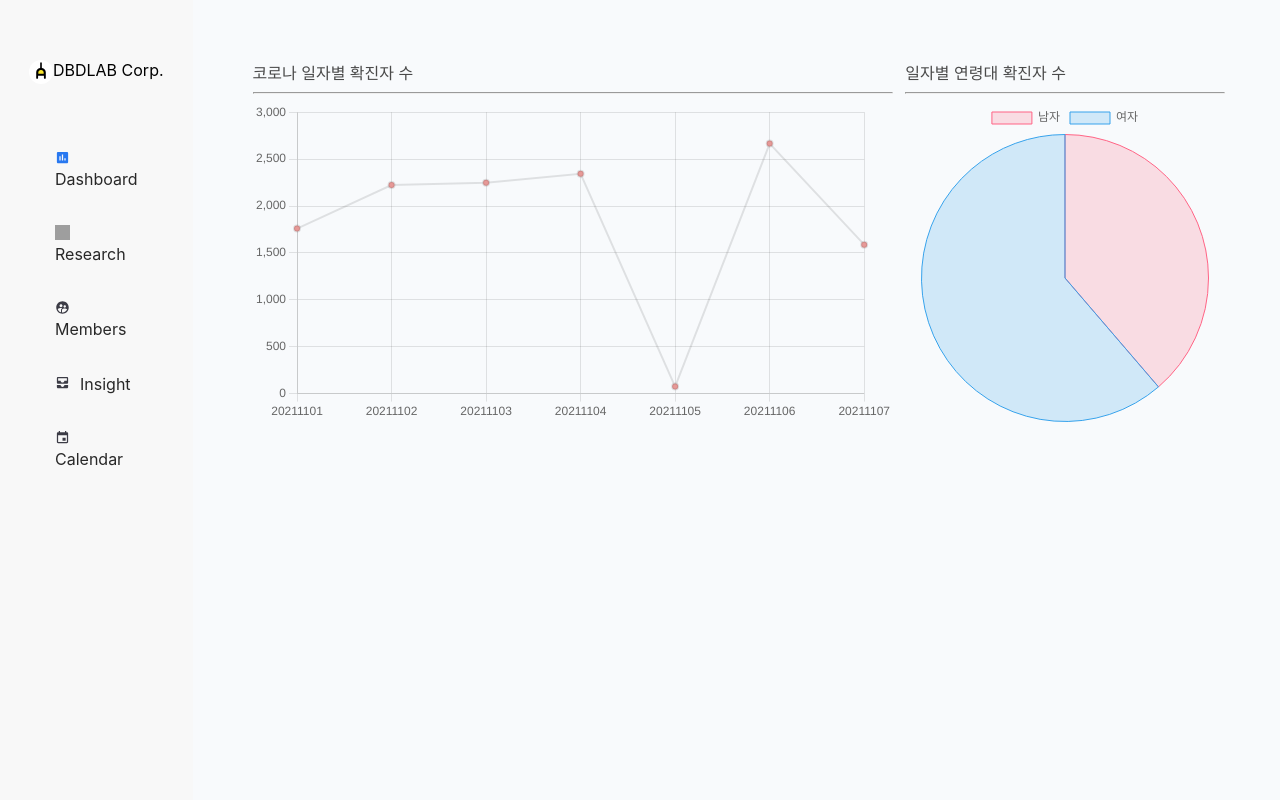
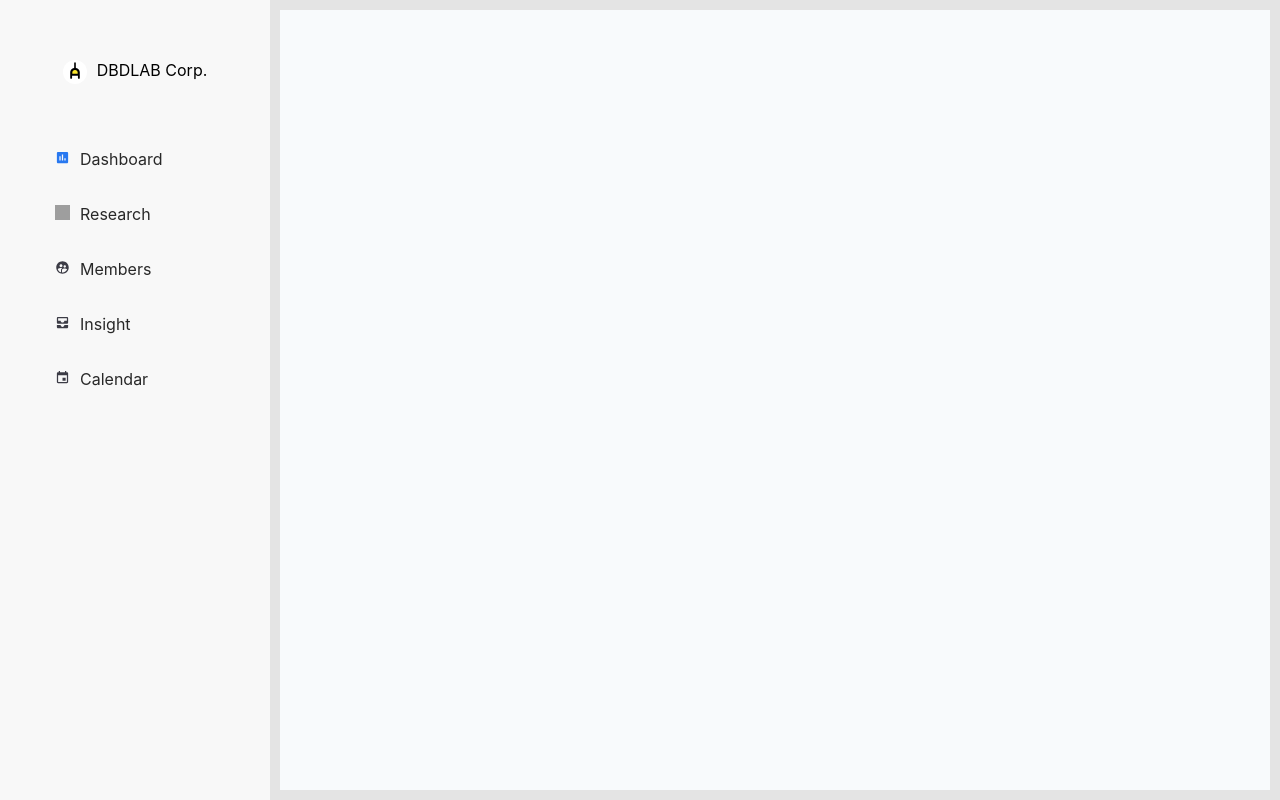
Before and after one commit to rnfltpgus/dbdlab_chart, a Next.js app: page /dashboard in a window 1280 px wide. Built offline with nearby package versions, Linux system fonts and the light colour scheme; grey boxes are pictures that could not be loaded.

Commit message:
🗺 Style: Layout 조정 및 코드 정리

```diff
--- a/src/components/Layout.tsx
+++ b/src/components/Layout.tsx
@@ -13,10 +13,10 @@ const Layout = ({ children }: LayoutProps) => {
 
   return (
     <Wrapper>
-      <Container>
+      <SidebarMenu>
         <Sidebar menuitem={menuitem} />
-        {children}
-      </Container>
+      </SidebarMenu>
+      <MenuComponent>{children}</MenuComponent>
     </Wrapper>
   );
 };
@@ -25,21 +25,16 @@ export default Layout;
 
 const Wrapper = styled.div`
   display: flex;
-  flex-direction: column;
-  justify-content: center;
-  align-items: center;
   height: 100vh;
 `;
 
-const Container = styled.div`
+const SidebarMenu = styled.div`
   display: flex;
+`;
+
+const MenuComponent = styled.div`
   width: 100%;
-  height: 100vh;
-  margin: auto;
-
-  @media (max-width: 640px) {
-    width: 100%;
-    height: 100vh;
-    margin: 0;
-  }
+  background-color: #e4e4e4;
+  padding: 10px;
+  overflow-x: hidden;
 `;
--- a/src/components/Sidebar.tsx
+++ b/src/components/Sidebar.tsx
@@ -49,7 +49,7 @@ const Sidebar = ({ menuitem }: SidebarProps) => {
 export default Sidebar;
 
 const Wrapper = styled.div`
-  width: 350px;
+  width: 270px;
   height: 100%;
   padding: 60px 20px;
   background-color: #f8f8f8;
@@ -60,15 +60,15 @@ const CompanyName = styled.div`
   display: flex;
   justify-content: center;
 
-  & span {
-    margin-left: 10px;
+  & img {
+    margin-right: 10px;
     font-size: 18px;
-    font-weight: 900;
   }
 `;
 
 const MenuGrouping = styled.div`
   margin-top: 65px;
+  cursor: pointer;
 `;
 
 const Menu = styled.div<MenuProps>`
--- a/src/components/chart/LineChart.tsx
+++ b/src/components/chart/LineChart.tsx
@@ -45,20 +45,18 @@ const LineChart = ({ covidStateList }: LineChartProps) => {
   }, []);
 
   return (
-    <Container>
+    <LineChartContainer>
       <CadeName>코로나 일자별 확진자 수</CadeName>
       <hr />
       <Line options={options} data={chartData} />
-    </Container>
+    </LineChartContainer>
   );
 };
 
 export default LineChart;
 
-const Container = styled.div`
-  width: 50vw;
-`;
+const LineChartContainer = styled.div``;
 
 const CadeName = styled.span`
-  color: #4a4a4a;
+  /* color: #4a4a4a; */
 `;
--- a/src/components/chart/PieChart.tsx
+++ b/src/components/chart/PieChart.tsx
@@ -36,7 +36,7 @@ const PieChart = ({ covidAgeCaseList }: PieChartProps) => {
     <Container>
       <CadeName>일자별 연령대 확진자 수</CadeName>
       <hr />
-      <Pie data={data} />
+      <Pie data={data} height="20" />
     </Container>
   );
 };
@@ -44,8 +44,9 @@ const PieChart = ({ covidAgeCaseList }: PieChartProps) => {
 export default PieChart;
 
 const Container = styled.div`
-  width: 25vw;
-  margin-left: 1vw;
+  /* width: 25vw; */
+  /* margin-top: 5vh; */
+  /* margin-left: 1vw; */
 `;
 
 const CadeName = styled.span`
--- a/src/components/chart/StackedBarChart.tsx
+++ b/src/components/chart/StackedBarChart.tsx
@@ -64,10 +64,10 @@ const StackedBarChart = () => {
 export default StackedBarChart;
 
 const Container = styled.div`
-  width: 60vw;
-  max-width: 700px;
+  /* width: 60vw;
+  max-width: 700px; */
 `;
 
 const CadeName = styled.span`
-  color: #4a4a4a;
+  /* color: #4a4a4a; */
 `;
--- a/src/pages/dashboard.tsx
+++ b/src/pages/dashboard.tsx
@@ -1,7 +1,7 @@
 import axios from 'axios';
 
-import LineChart from '../components/chart/LineChart';
-import PieChart from '../components/chart/PieChart';
+// import LineChart from '../components/chart/LineChart';
+// import PieChart from '../components/chart/PieChart';
 // import StackedBarChart from '../components/chart/StackedBarChart';
 
 import styled from '@emotion/styled';
@@ -29,9 +29,11 @@ const covidAgeCaseUrl = 'http://localhost:3000/data/getCovid19GenAgeCaseInfoJson
 const Dashboard = ({ covidStateList, covidAgeCaseList }: DashboardProps) => {
   return (
     <DashboardContainer>
-      <LineChart covidStateList={covidStateList} />
-      <PieChart covidAgeCaseList={covidAgeCaseList} />
-      {/* <StackedBarChart /> */}
+      <TopContainer>{/* <LineChart covidStateList={covidStateList} /> */}</TopContainer>
+      <RowContainer>
+        <RowLeftContainer>{/* <PieChart covidAgeCaseList={covidAgeCaseList} /> */}</RowLeftContainer>
+        <RowRightContainer>{/* <StackedBarChart /> */}</RowRightContainer>
+      </RowContainer>
     </DashboardContainer>
   );
 };
@@ -53,9 +55,27 @@ export const getServerSideProps = async () => {
 };
 
 const DashboardContainer = styled.div`
-  padding: 60px;
   display: flex;
-  background-color: #f8fafc;
+  flex-direction: column;
+  /* padding: 54px; */
   width: 100%;
   height: 100%;
+  background-color: #f8fafc;
 `;
+
+const TopContainer = styled.div`
+  height: 100%;
+`;
+
+const RowContainer = styled.div`
+  display: flex;
+  height: 100%;
+`;
+
+const RowLeftContainer = styled.div`
+  width: 50%;
+`;
+
+const RowRightContainer = styled.div`
+  width: 50%;
+`;
```
